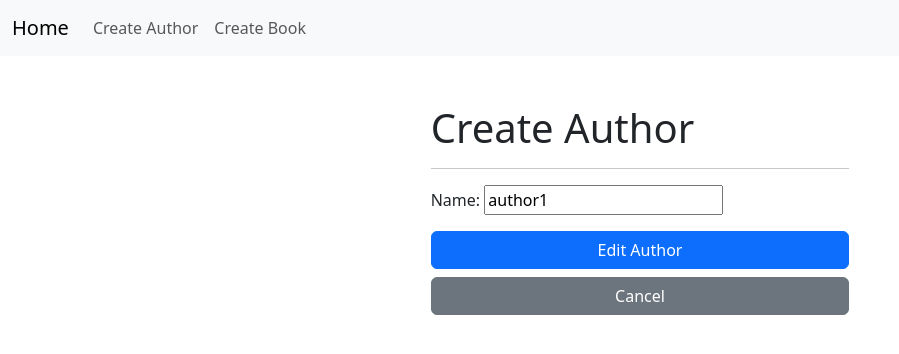
After one commit to Tzur1234/Django---Build-Inline-Formsets, a Django app: page /authors/3/books/edit in a window 1280 px wide. The commit adds this page. Shown: the top 354 px of the page, without its empty margins (0-899 px from the left). Run offline with Django 4.2, Linux system fonts and the light colour scheme; data comes from the database, SQL or seed files in the repository; both versions use the stored data as it was after the commit.

Commit message:
Add UpdateView to update Author's name

```diff
--- a/django-inline/book/urls.py
+++ b/django-inline/book/urls.py
@@ -8,5 +8,6 @@ urlpatterns = [
     path('', views.HomeView.as_view(), name='home'),
     path('authors/', views.AuthorListView.as_view(), name='authors'),
     path('authors/add/', views.AuthorCreateView.as_view(), name='add_author'),
-    path('authors/<int:pk>/', views.AuthorDetailView.as_view(), name='author_detail')
+    path('authors/<int:pk>/', views.AuthorDetailView.as_view(), name='author_detail'),
+    path('authors/<int:pk>/books/edit', views.AuthorBooksEditView.as_view(), name='author_book_edit')
 ]
--- a/django-inline/book/views.py
+++ b/django-inline/book/views.py
@@ -2,7 +2,7 @@ from django.shortcuts import render
 
 # Create your views here.
 
-from django.views.generic import TemplateView, ListView, CreateView, DetailView
+from django.views.generic import TemplateView, ListView, CreateView, DetailView, UpdateView
 from django.contrib import messages
 from .models import Author
 
@@ -33,3 +33,9 @@ class AuthorCreateView(CreateView):
 class AuthorDetailView(DetailView):
     model = Author
     template_name = 'author_detail.html'
+
+
+class AuthorBooksEditView(UpdateView):
+    model = Author
+    fields = ['name']
+    template_name = 'author_update.html'
--- /dev/null
+++ b/django-inline/templates/author_update.html
@@ -0,0 +1,14 @@
+{% extends 'base.html' %} {% block title %} Authors {% endblock %}
+{% block content %}
+<h1>Create Author</h1>
+<hr>
+<form method="post">
+    {% csrf_token %}
+    {{form}}
+    <br>
+    <div class="pt-3">
+        <input type="submit" value="Edit Author" class="btn btn-primary w-100 mb-2">
+        <a class="btn btn-secondary w-100" role="button" href="{% url 'books:home' %}">Cancel</a>
+    </div>
+</form>
+{% endblock %}
```
Also changed, not shown: django-inline/templates/author_detail.html (+6 -1 lines), django-inline/db.sqlite3.
